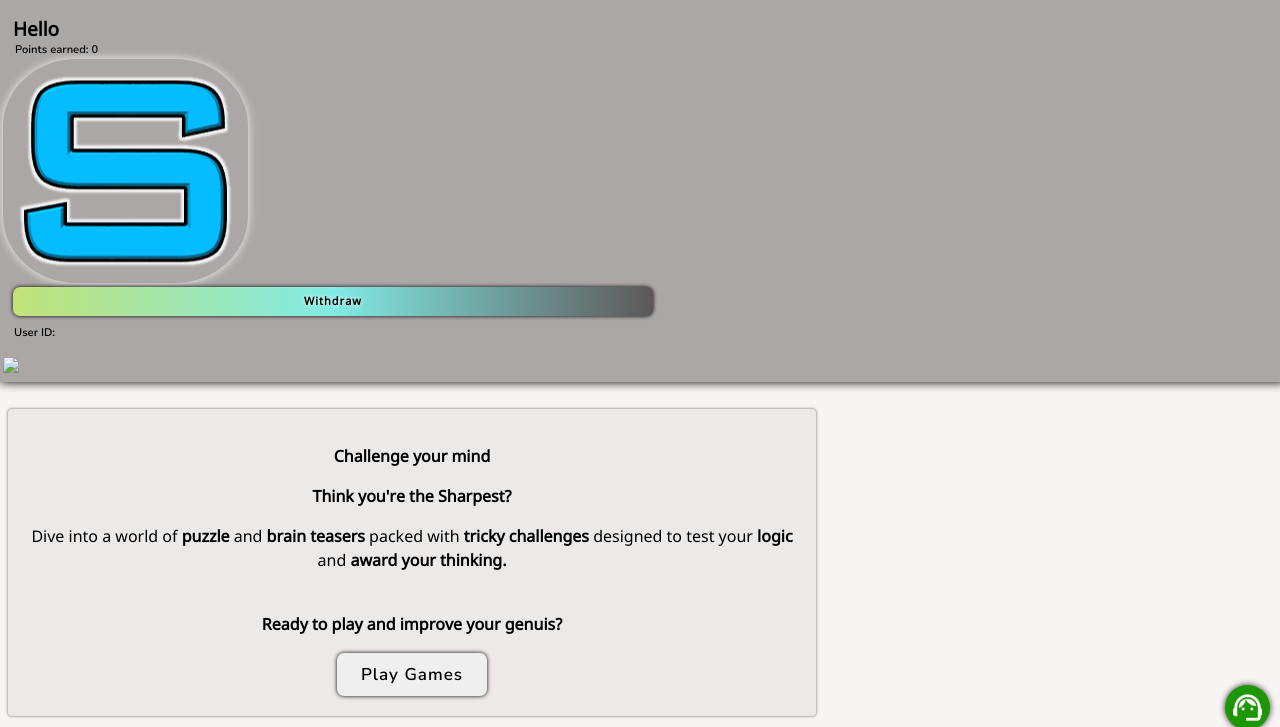
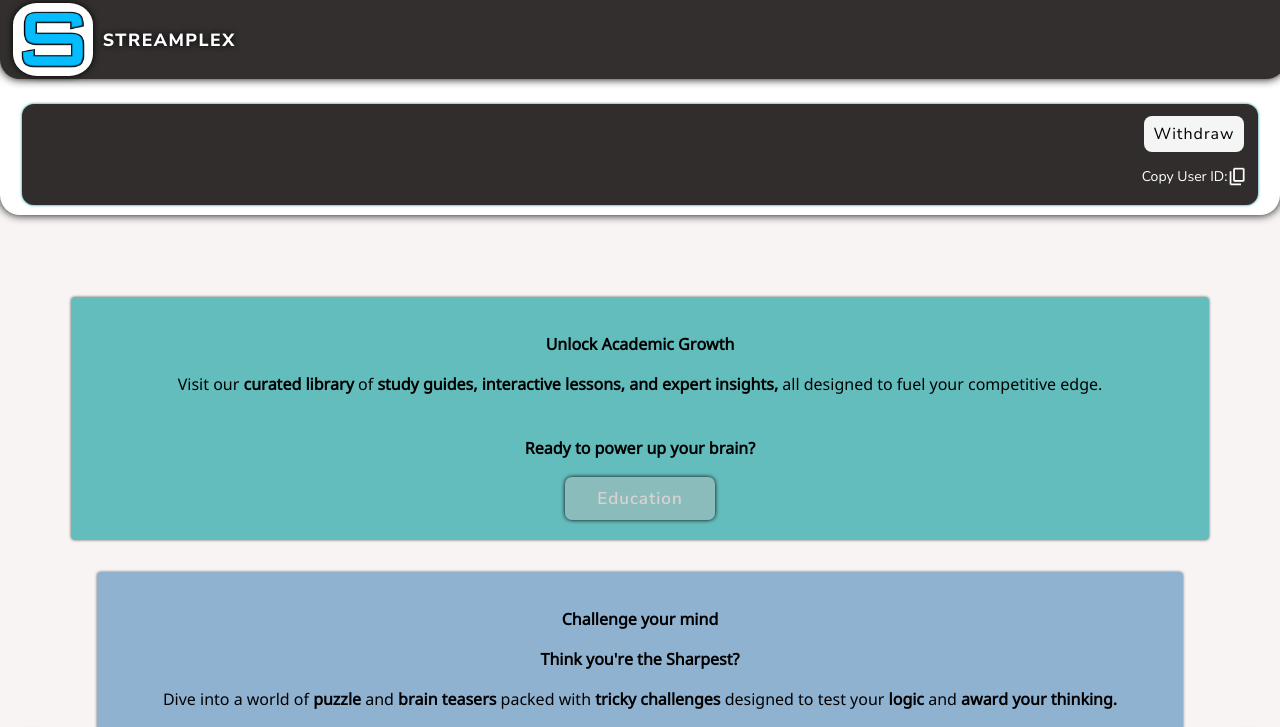
Before and after one commit to Drydar/streamplex, a plain HTML site: page index.html in a window 1280 px wide. Shown: the top 727 px of the page. Drawn offline with Linux system fonts and the light colour scheme; no server answers.

Commit message:
Add files via upload

```diff
--- a/dashboard.css
+++ b/dashboard.css
@@ -18,15 +18,27 @@ body {
     padding: 0;
 }
 
+.head {
+    position: fixed;
+    top: 0;
+    width: 100%;
+    background-color: white;
+    padding: 0;
+    margin: 0;
+    border-radius: 0 0 20px 20px;
+    box-shadow: 0 0 10px black;
+}
+
 .top {
     font-family: 'Sans';
     position: fixed;
     top: 0;
     width: 100%;
-    background-color: rgb(172, 167, 167);
+    background-color: rgb(51, 47, 47);
     box-shadow: 0 0 10px black;
     padding: 3px;
     margin: 0px;
+    border-radius: 0 0 20px 20px;
 }
 
 .top-elements {
@@ -34,6 +46,7 @@ body {
     flex-direction: row;
     justify-content: space-between;
     align-items: center;
+    width: 100%;
 }
 
 .top-name {
@@ -43,29 +56,40 @@ body {
     justify-items: center;
     align-items: center;
     font-weight: 800;
-    padding: 2px;
-    font-size: 11px;
+    padding: 0px;
     margin: 0px;
     color: white;
     text-shadow: 0 0 6px black;
     gap: 10px;
     letter-spacing: 1.5px;
     margin-left: 10px;
+    width: 100%;
+}
+
+.top-name p {
+    font-size: 110%;
 }
 
 .top-name img {
-    width: 7%;
+    width: 5.5%;
     padding: 5px;
-    background-color: transparent;
+    background-color: white;
     border-radius: 30%;
     box-shadow: 0 0 7px black;
 }
 
-.name-point {
-    display: flex;
-    flex-direction: column;
-    margin-left: 10px;
-    justify-content:left;
+.first {
+    background-color: rgb(49, 45, 45);
+    margin-top: 5vh;
+    width: 96%;
+    justify-content: center;
+    align-items: center;
+    margin: 5px auto;
+    font-family: 'Sans';
+    border-radius: 12px;
+    padding: 4px;
+    margin-bottom: 10px;
+    box-shadow: 0 0 3px rgb(5, 133, 138);
 }
 
 .points-withdraw {
@@ -78,36 +102,51 @@ body {
     margin-top: 15px;
 }
 
+.second {
+    display: flex;
+    flex-direction: row;
+    justify-content: space-between;
+    align-items: center;
+}
+
 .points {
-    font-size: 11px;
-    color: #000000;
+    font-size: 100%;
+    color: white;
     padding: 1px;
-    margin: 1px;
-    font-weight: 600;
+    margin: 10px;
+    font-weight: 400;
     width: 100%;
 }
 
 .withdraw-btn {
     text-decoration: none;
     color: black;
-    text-shadow: 0 0 5px white;
+    transition: 0.3s ease-in-out;
+}
+
+.withdraw-btn:active {
+    color: white;
 }
 
 .withdraw {
-    background-image: linear-gradient(to left, rgb(92, 88, 88), rgb(129, 235, 229), rgb(194, 226, 118));
-    width: 50%;
+    background-color: whitesmoke;
+    width: fit-content;
     margin: 10px;
-    border-radius: 7px;
+    border-radius: 8px;
+    border: none;
     letter-spacing: 1px;
-    font-weight: 600;
+    font-weight: 400;
     transition: 0.3s ease-in-out;
-    font-family: 'Math';
-    padding: 6px;
-    font-size: 11px;
+    font-family: 'Sans';
+    padding:7px 10px 7px 10px;
+    font-size: 16px;
     margin-top: -8px;
 }
 .withdraw:active {
-    background-color: black;
+    scale: 0.95;
+    background-color: rgb(36, 34, 34);
+    box-shadow: 0 0 3px white;
+    color: white;
 }
 
 h1 {
@@ -116,8 +155,10 @@ h1 {
 }
 
 .user {
-    font-size: 12px;
-    font-weight: 600;
+    font-size: 14px;
+    font-weight: 400;
+    color: white;
+    font-family: 'Sans';
 }
 
 .userid {
@@ -128,22 +169,22 @@ h1 {
     justify-content: right;
     padding: 1px;
     margin-right: 5px;
-    margin-top: -30px;
+    margin-top: -10px;
     font-family: 'Sans';
     cursor: pointer;
     transition: 0.3s ease-in-out;
 }
 
 .userid img {
-    width: 16px;
+    width: 21px;
 }
 
 .userid img:active {
     scale: 0.95;
     background-color: transparent;
-    box-shadow: 0 0 10px black;
+    box-shadow: 0 0 10px white;
     border-radius: 50%;
-    padding: 2px;
+    padding: 6px;
 }
 
 #userIdDisplay {
@@ -154,9 +195,9 @@ h1 {
     color: black;
 }
 
-button {
+.btn {
     padding: 10px 20px;
-    background-color: none;
+    background-color: rgb(252, 252, 252);
     color: black;
     border: none;
     cursor: pointer;
@@ -170,12 +211,12 @@ button {
     font-size: 17px;
 }
 
-button:hover {
+.btn:hover {
     background-color: rgb(58, 55, 55);
 }
 
-button:disabled {
-    background-color: transparent;
+.btn:disabled {
+    background-color: rgba(201, 184, 184, 0.384);
     color: rgb(218, 210, 210);
 }
 
@@ -185,7 +226,7 @@ button:disabled {
     flex-basis: 25%;
     padding: 1px;
     margin: 1px;
-    margin-top: 2vh;
+    margin-top: 36vh;
     margin-bottom: 10vh;
     gap: 2vh;
     justify-content: center;
@@ -197,12 +238,12 @@ button:disabled {
     align-items: center;
     justify-items: center;
     text-align: center;
-    background-color: rgba(128, 128, 128, 0.096);
+    background-color: rgba(10, 95, 165, 0.438);
     padding: 20px;
     margin: 8px;
     box-shadow: 0 0 3px rgba(0, 0, 0, 0.61);
     border-radius: 4px;
-    width: 60% ;
+    width:82% ;
 }
 
 .content2 {
@@ -212,16 +253,17 @@ button:disabled {
     align-items: center;
     justify-items: center;
     text-align: center;
-    background-color: rgba(128, 128, 128, 0.096);
+    background-color: rgba(9, 156, 156, 0.616);
     margin-bottom: 100px;
     padding: 20px;
     margin: 8px;
     box-shadow: 0 0 3px rgba(0, 0, 0, 0.61);
     border-radius: 4px;
-    width: 60%;
+    width: 86%;
 }
 
 .whatsapp {
+    display: none;
     width: 45px;
     position: fixed;
     bottom: 15px;
@@ -232,7 +274,7 @@ button:disabled {
 .customer_care {
     width: 35px;
     position: fixed;
-    bottom: 70px;
+    bottom: 22px;
     right: 10px;
     background-color: rgb(29, 151, 5);
     padding: 5px;
@@ -246,7 +288,7 @@ button:disabled {
     padding: 5px;
     border-radius: 50%;
     position: fixed;
-    bottom: 15px;
+    bottom: 22px;
     left: 10px;
     box-shadow: 0 0 6px rgba(0, 0, 0, 0.815);
 }
--- a/games.css
+++ b/games.css
@@ -16,8 +16,11 @@ body {
 }
 
 img {
-    width: 60px;
-    height: 60px;
+    width: 32px;
+    border-radius: 30%;
+    background-color: transparent;
+    padding: 6px;
+    box-shadow: 0 0 6px white;
 }
 
 .top {
@@ -34,54 +37,56 @@ img {
     align-items:first baseline;
     font-family: 'NunitoSans';
     font-size: 14px;
-    text-shadow: 0 0 3px rgb(143, 141, 141);
+    color: white;
+    text-shadow: 0 0 7px rgb(0, 0, 0);
+}
+
+h1 {
+    background-color: rgb(255, 255, 255);
+    padding: 3px 8px 3px 8px;
+    border-radius: 16px 7px 16px 0;
+    font-size: 21px;
+    border: 2px solid black;
 }
 
 .btn {
     display: flex;
     flex-wrap: wrap;
-    gap:6vh;
+    flex-direction: column;
+    gap: 2vh;
     justify-content: center;
     align-items: center;
     margin: 10px;
-    padding: 1px;
-    margin-top: -10px;
+    padding: -1px;
+    margin-top: -3px;
 }
 
 button {
     padding: 10px;
     margin: 5px;
-    width: 160px;
-    height: 120px;
-    background-image: linear-gradient(to left, rgb(217, 217, 221), rgb(160, 175, 218), rgb(110, 216, 219));
+    width: 95%;
+    /*height: 130px;*/
+    background-color: transparent;
+    /*background-image: linear-gradient(to left, rgb(217, 217, 221), rgb(160, 175, 218), rgb(110, 216, 219));*/
     border: none;
+    border-radius: 7px;
     transition: 0.2 ease-in-out;
     font-weight: 600;
     font-family: 'NunitoSans';
-    color: black;
+    color: white;
     font-size: 23px;
-    box-shadow: 0 0 10px rgb(0, 0, 0);
+    box-shadow: 0 0 3px rgb(238, 222, 222);
     transition: 0.3s ease-in-out;
 }
 
-#n1 {
-    border-radius: 33px;
-}
-
-#n2 {
-    border-radius: 33px;
+button:active {
+    scale: 0.9;
 }
 
 button:disabled {
-    color: rgb(233, 217, 217);
-    background-image: linear-gradient(to right, rgb(177, 169, 169), gray);
+    color: rgb(117, 105, 105);
+    /*background-image: linear-gradient(to right, rgb(177, 169, 169), gray);*/
     box-shadow: 0 0 0px rgb(255, 255, 255);
-}
-
-button:active {
-    scale: 0.8;
-    background-image: linear-gradient(to left, purple, blue, indigo);
-    color: whitesmoke;
 }
 
 button:active:disabled {
--- a/index.html
+++ b/index.html
@@ -1,44 +1,47 @@
 <!DOCTYPE html>
 <html lang="en">
 <head>
-    <title>Dashboard</title>
+    <meta charset="UTF-8">
+    <meta name="viewport" content="width=device-width, initial-scale=1.0">
+    <link rel="icon" type="image/png" href="favicon.png">
+    <title>StreamPlex-User/Dashboard</title>
     <link rel="stylesheet" href="dashboard.css">
     <script type="module" src="app.js"></script>
 </head>
 <body>
+    <div class="head">
         <div class="top">
-        <div class="with-logo">
-            <div class="name-point">
-                <h1 id="welcomeMessage">Hello </h1>
-                <p class='points' id="pointsDisplay" style="margin-top: -15px;">Points earned: 0</p>
-            </div>
-            <div style="border-radius: 50%;">
-            <img onclick="location.href='faq.html';" src="streamplex.png" style="border-radius: 30%; padding: 9px; box-shadow: 0 0 10px rgba(255, 255, 255, 0.836);" >
-            </div>
-        </div>
-        <div class="id">
-            <button class="withdraw"><a href="withdrawal.html" class="withdraw-btn">Withdraw</a></button>
-            <div class="together">
-                <p class="points" style="margin-left: 10px; margin-top: -2px;">User ID:</p>
-                <div class="user_id">
-                    <p><span id="userIdDisplay"></span></p>
-                    <img id="copyUserIdBtn" src="copywhite.png">
-                    <!--<button id="copyUserIdBtn">Copy User ID</button>-->
+            <div class="top-elements">
+                <div class="top-name" onclick="location.href='faq.html';">
+                    <img src="streamplex.png">
+                    <p>STREAMPLEX</p>
                 </div>
             </div>
         </div>
+
+        <h1 id="welcomeMessage" style="margin-top: 13vh; margin-bottom: 0; text-align: center; width: 100%;" > </h1>
+
+        <div class="first">
+            <p></p>
+            <div class="second">
+                <p class='points' id="pointsDisplay" style="margin-top: -15px;"></p>
+                <button class="withdraw" onclick="location.href='withdrawal.html';"><a href="withdrawal.html" class="withdraw-btn">Withdraw</a></button>
             </div>
+            <div class="userid">
+                <p class="user">Copy User ID:</p>
+                <p><span id="userIdDisplay"></span></p>
+                <img id="copyUserIdBtn" src="copywhite.png">
+            </div>
+        </div>
+    </div>
+
     <div class="write-up">
         <div class="content2">
             <p><b>Unlock Academic Growth</b></p>
             <p>Visit our <b>curated library</b> of <b>study guides, interactive lessons, and expert insights,</b> all designed to fuel your competitive edge.</p>
             <p style="margin-top: 40px;"><b>Ready to power up your brain?</b></p>
-            <button class="btn" onclick="location.href='education.html';">Education</button>
+            <button class="btn" onclick="location.href='education.html';" disabled>Education</button>
         </div>
-        <!--<button id="logoutBtn">Logout</button>-->
-    </div>
-
-    <div style="margin-bottom: 20px;"></div>
 
         <div class="content1">
             <p><b>Challenge your mind</b></p>
@@ -47,10 +50,11 @@
             <p style="margin-top: 40px;"><b>Ready to play and improve your genuis?</b></p>
             <button class="btn" onclick="location.href='games.html';">Play Games</button>
         </div>
+    </div>
     <div class="external">
-        <img src="whatsapp.png" alt="" class="whatsapp">
-        <img src="customercare_white.png" alt="" class="customer_care">
-        <img id="logoutBtn" src="logoutwhite.png" alt="" class="logout">
+        <img src="whatsapp.png" class="whatsapp">
+        <img src="customercare_white.png" class="customer_care" onclick="location.href='https://wa.me/message/7P726ES2BNC3P1';">
+        <img id="logoutBtn" src="logoutwhite.png" class="logout">
     </div>
 </body>
 </html>
```
Also changed, not shown: games.html (+12 -13 lines), copywhite.png (added). Lines whose indentation alone changed are shown as unchanged.
